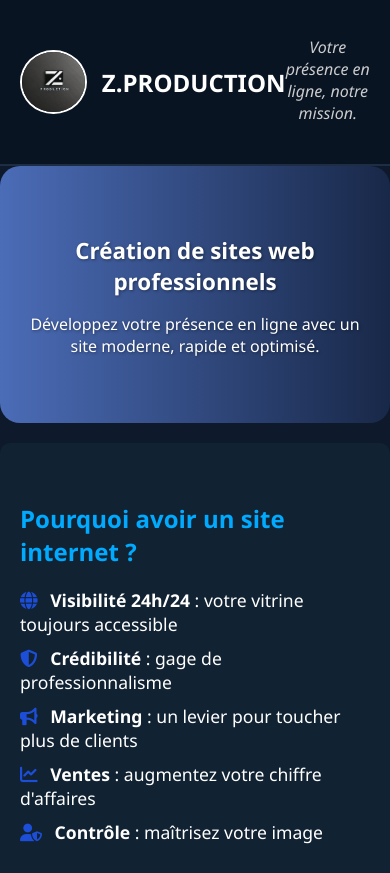
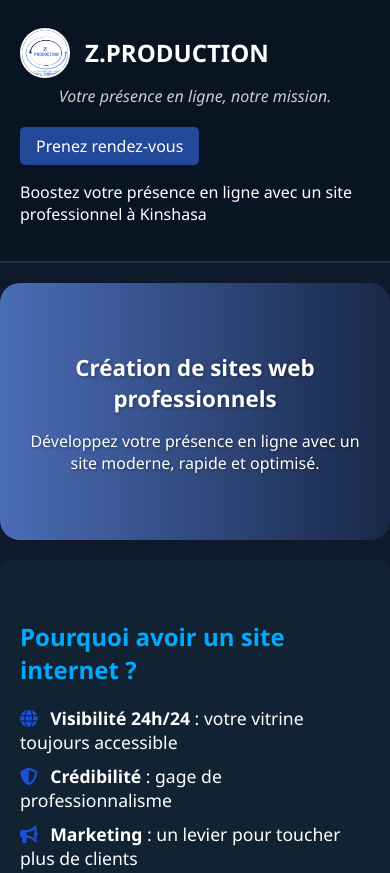
Before and after one commit to Zproduction3/Portofolio-Z.production, a plain HTML site: page Portfolio/index.html in a window 390 px wide. Shown: the top 873 px of the page. Drawn offline with Linux system fonts and the light colour scheme; a script that the page names is missing.

Commit message:
Add files via upload

```diff
--- a/Portfolio/design/style.css
+++ b/Portfolio/design/style.css
@@ -14,25 +14,29 @@
   animation: fadeInUp 1s ease forwards;
   opacity: 0;
 }
+
 .fade-in-delay-1 { animation-delay: 0.2s; }
 .fade-in-delay-2 { animation-delay: 0.4s; }
 .fade-in-delay-3 { animation-delay: 0.6s; }
 
+/* Base */
+* {
+  box-sizing: border-box;
+}
 
-
-
-/* Base */
 body {
   margin: 0;
   padding: 0;
   font-family: 'Segoe UI', sans-serif;
-  background-color: #0e1a2b; /* Bleu nuit */
-  color: #ffffff; /* Texte blanc */
+  background-color: #0e1a2b;
+  color: #ffffff;
+  overflow-x: hidden;
 }
 
 ul {
   list-style: none;
   padding: 0;
+  margin: 0;
 }
 
 li {
@@ -58,6 +62,7 @@ header {
   background-color: #091423;
   color: #ffffff;
   border-bottom: 2px solid #1c2d44;
+  flex-wrap: wrap;
 }
 
 .logo {
@@ -72,7 +77,28 @@ header {
   text-align: center;
   font-style: italic;
   color: #cccccc;
-  margin-bottom: 20px;
+  margin: 0 auto 20px;
+  width: 100%;
+}
+
+.menu-nav {
+  display: flex;
+  gap: 15px;
+  flex-wrap: wrap;
+}
+
+.menu-nav a {
+  color: #ffffff;
+  text-decoration: none;
+  font-weight: 500;
+  background-color: #224899;
+  padding: 0.5rem 1rem;
+  border-radius: 5px;
+  transition: background-color 0.3s ease;
+}
+
+.menu-nav a:hover {
+  background-color: #1d3d88;
 }
 
 /* Section Hero */
@@ -82,6 +108,7 @@ header {
   padding: 50px 20px;
   text-align: center;
   border-radius: 20px;
+  margin-top: 20px;
 }
 
 .hero h2 {
@@ -95,7 +122,7 @@ header {
   text-shadow: 1px 1px 3px rgba(0, 0, 0, 0.4);
 }
 
-/* Avantages, Services, Bénéfices, Contact */
+/* Sections Générales */
 .avantages, .services, .benefits, .contact {
   background-color: #112233;
   padding: 40px 20px;
@@ -151,7 +178,7 @@ button:hover {
   transform: scale(1.05);
 }
 
-/* Section About en mode sombre */
+/* About */
 .about {
   background-color: #0e1a2b;
   padding: 60px 20px;
@@ -193,6 +220,7 @@ footer {
 .social-links ul {
   list-style: none;
   padding: 0;
+  margin: 0;
 }
 
 .social-links li {
@@ -214,7 +242,7 @@ footer {
   margin-right: 8px;
 }
 
-/* Responsive Design */
+/* Responsive */
 @media (max-width: 768px) {
   header h1 {
     font-size: 1.8em;
@@ -234,11 +262,16 @@ footer {
   .avantages li {
     font-size: 1em;
   }
+
+  .menu-nav {
+    justify-content: center;
+  }
 }
 
 @media (max-width: 480px) {
-  header .logo {
-    width: 80px;
+  .logo {
+    width: 50px;
+    height: 50px;
   }
 
   header h1 {
--- a/Portfolio/index.html
+++ b/Portfolio/index.html
@@ -3,17 +3,34 @@
 <head>
   <meta charset="UTF-8" />
   <meta name="viewport" content="width=device-width, initial-scale=1.0" />
-  <title>Z.PRODUCTION - Création de sites web</title>
-  <link rel="icon" href="image/favicon.ico" type="image/x-icon"/>
+  <title>Z.production - Création de sites web</title>
+  <link rel="icon" href="image/favicon (3).ico" type="image/x-icon"/>
   <link rel="stylesheet" href="design/style.css" />
   <link rel="stylesheet" href="https://cdnjs.cloudflare.com/ajax/libs/font-awesome/6.5.0/css/all.min.css">
+
+  <meta name="description" content="ZProduction, agence web à Kinshasa, crée des sites professionnels à partir de 80 $. Demandez un devis gratuit.">
+<meta name="keywords" content="site web Kinshasa, agence web RDC, création site Congo, site vitrine Kinshasa, développeur web RDC">
+<meta name="author" content="ZProduction">
+
+<!-- Balise pour Google et réseaux sociaux -->
+<meta property="og:title" content="ZProduction - Création de site web à Kinshasa">
+<meta property="og:description" content="Création de sites professionnels à Kinshasa dès 150 $. Boostez votre visibilité avec ZProduction.">
+<meta property="og:image" content="https://https://portfolio-z-production.onrender.com//logo.png/">
+<meta property="og:url" content="https://portfolio-z-production.onrender.com/">
+<meta name="robots" content="index, follow">
 
 </head>
 <body>
   <header>
-    <img src="image/IMG_6651.jpeg" alt="Logo Z.PRODUCTION" class="logo" />
+    <img src="image/Z.PRODUCTION.png" alt="Logo Z.PRODUCTION" class="logo" />
     <h1>Z.PRODUCTION</h1>
     <p class="slogan">Votre présence en ligne, notre mission.</p>
+
+     <nav class="menu-nav">
+    <a href="" target="_blank">Prenez rendez-vous</a>
+  </nav>
+  <p class="tagline">Boostez votre présence en ligne avec un site professionnel à Kinshasa</p>
+</header>
 
   </header>
 
```
Also changed, not shown: Portfolio/image/Z.PRODUCTION.png (added), Portfolio/image/favicon (3).ico (added).
